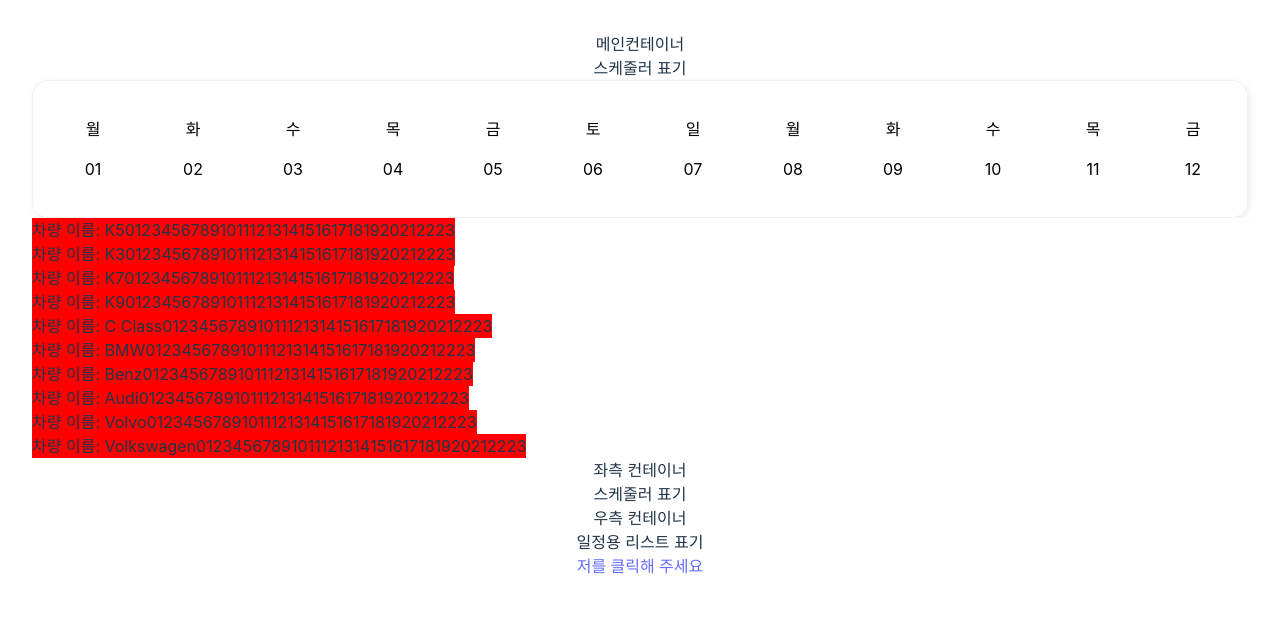
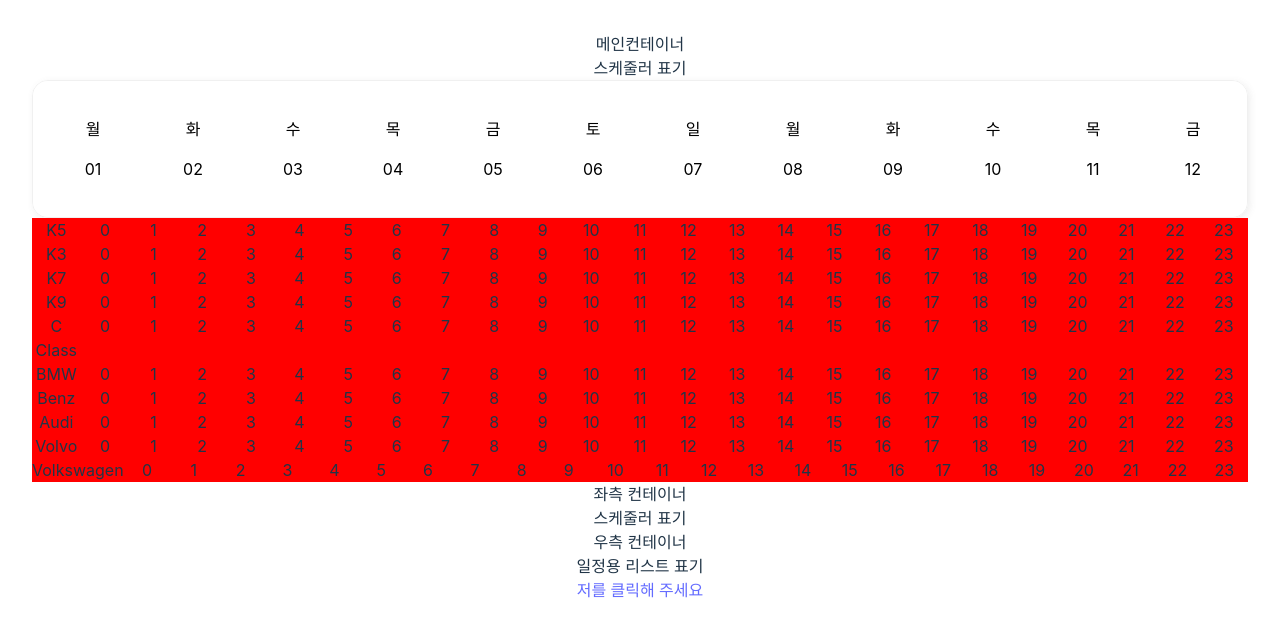
Before and after one commit to JayJHFE/React-Scheduler, a React (Vite) app in the folder PortFolio-vite/: page /scheduler in a window 1280 px wide. Shown: the top 636 px of the page. Built offline with nearby package versions, Linux system fonts and the light colour scheme.

Commit message:
너비조절

```diff
--- a/PortFolio-vite/src/page/scheduler/index.tsx
+++ b/PortFolio-vite/src/page/scheduler/index.tsx
@@ -15,11 +15,17 @@ export default function Scheduler() {
           {data &&
             data[0].map((vehicle) => (
               <div style={{ display: "flex", flexDirection: "row" }}>
-                <div style={{ backgroundColor: "red" }} key={vehicle.id}>
-                  차량 이름: {vehicle.name}
+                <div
+                  style={{ backgroundColor: "red", width: "100px" }}
+                  key={vehicle.id}
+                >
+                  {vehicle.name}
                 </div>
                 {Array.from({ length: 24 }, (_, i) => (
-                  <div style={{ backgroundColor: "red" }} key={i}>
+                  <div
+                    style={{ backgroundColor: "red", width: "100px" }}
+                    key={i}
+                  >
                     {i}
                   </div>
                 ))}
```
